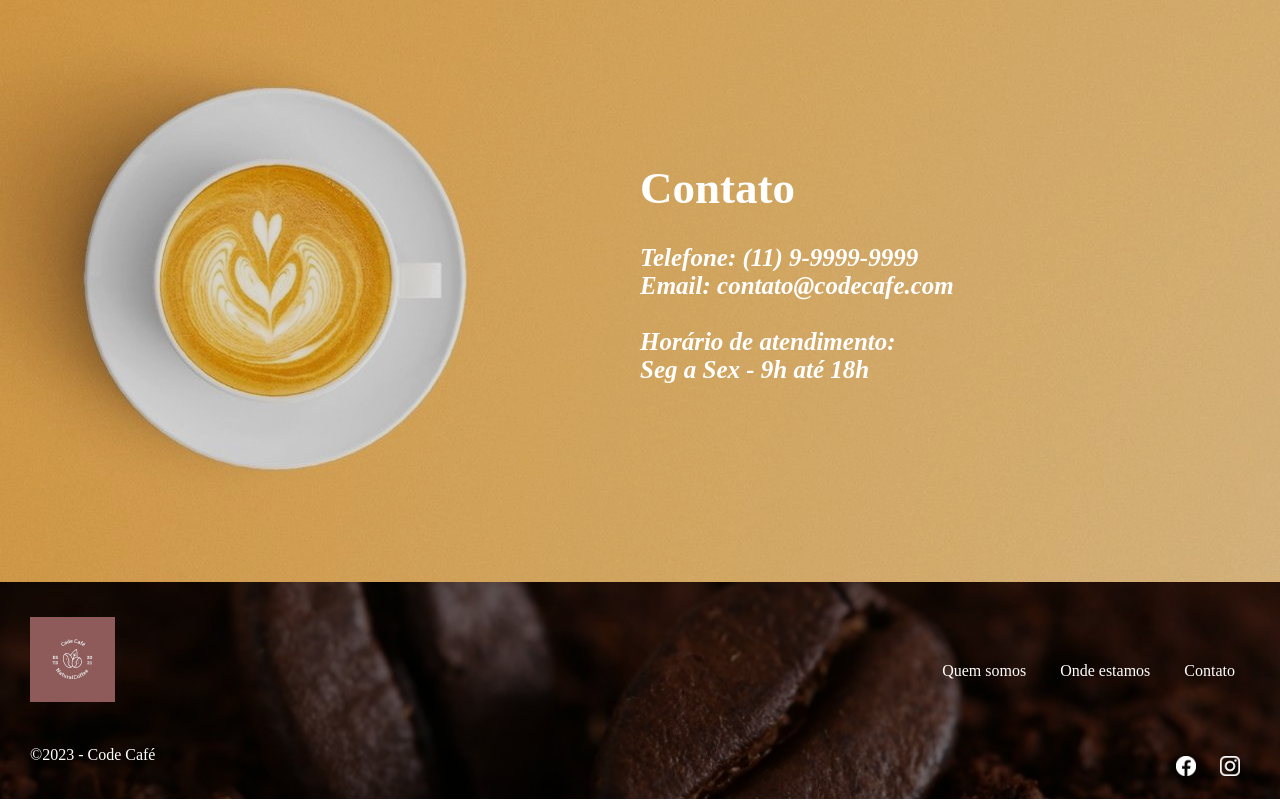
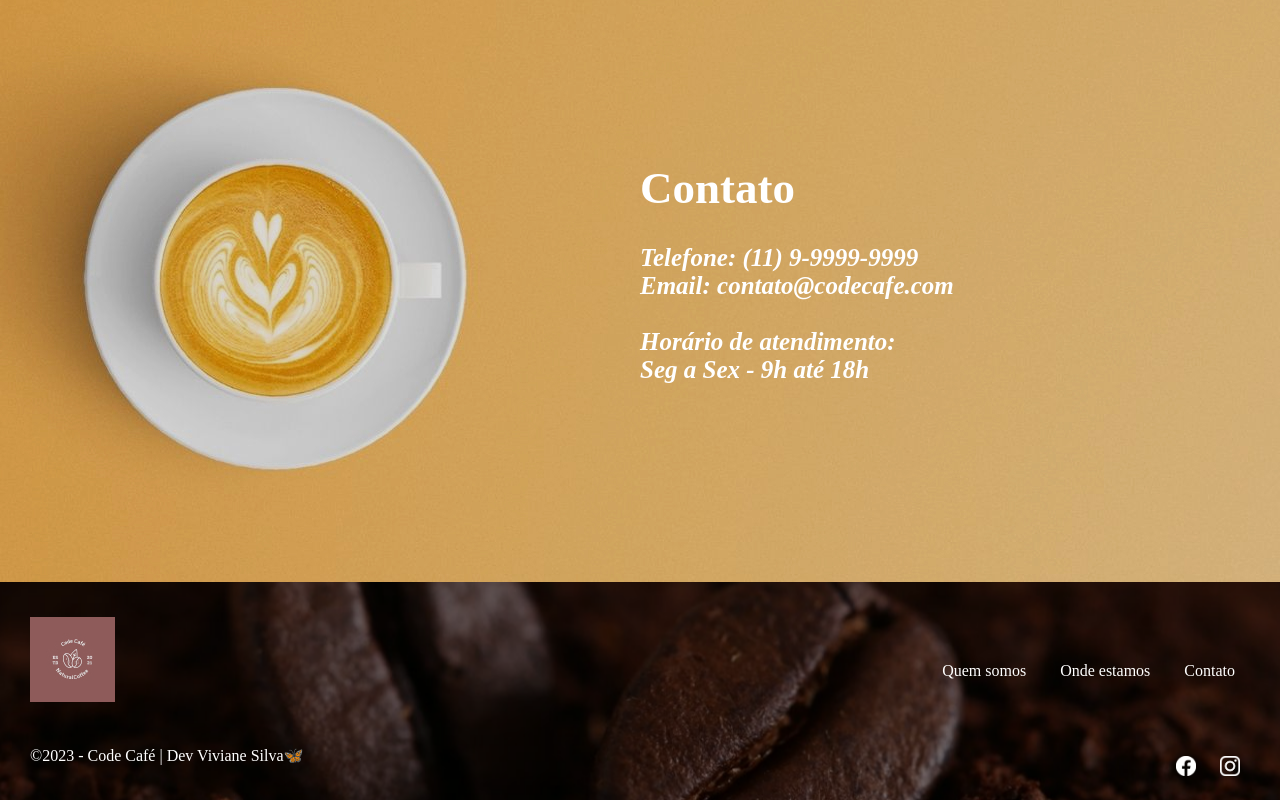
Before and after one commit to vivianezzt/ladingPage-code-cafe, a plain HTML site: page index.html in a window 1280 px wide. Shown: the part 2782-3582 px from the top of the page. Drawn offline with Linux system fonts and the light colour scheme.

Commit message:
Atualizando

```diff
--- a/index.html
+++ b/index.html
@@ -76,7 +76,7 @@
                 <img  class="instagram" src="./src/img/insta.png" title="Logo instagram" alt="Instagram">
             </a>
         </div>
-        <div class="copyright">&copy;2023 - Code Café</div>
+        <div class="copyright">&copy;2023 - Code Café | Dev Viviane Silva🦋</div>
        </div>
     </footer>
 </body>
```
